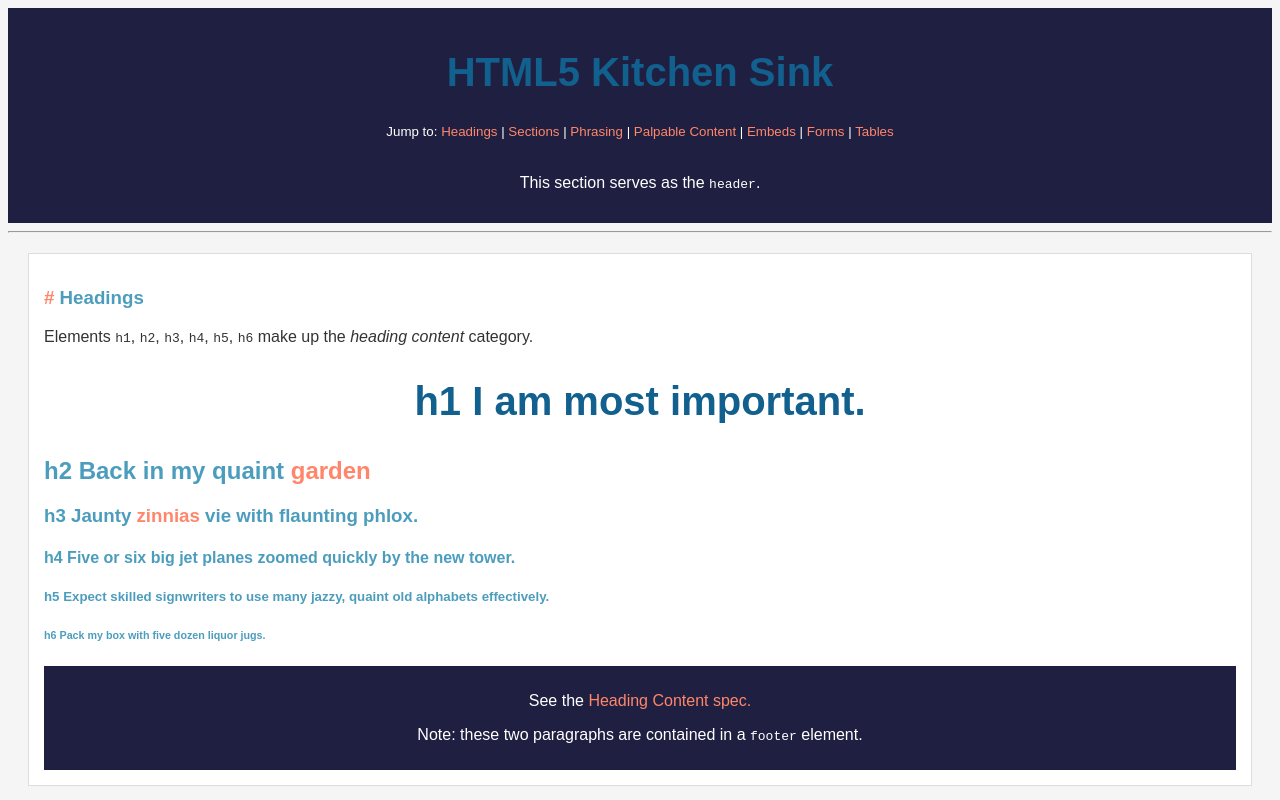
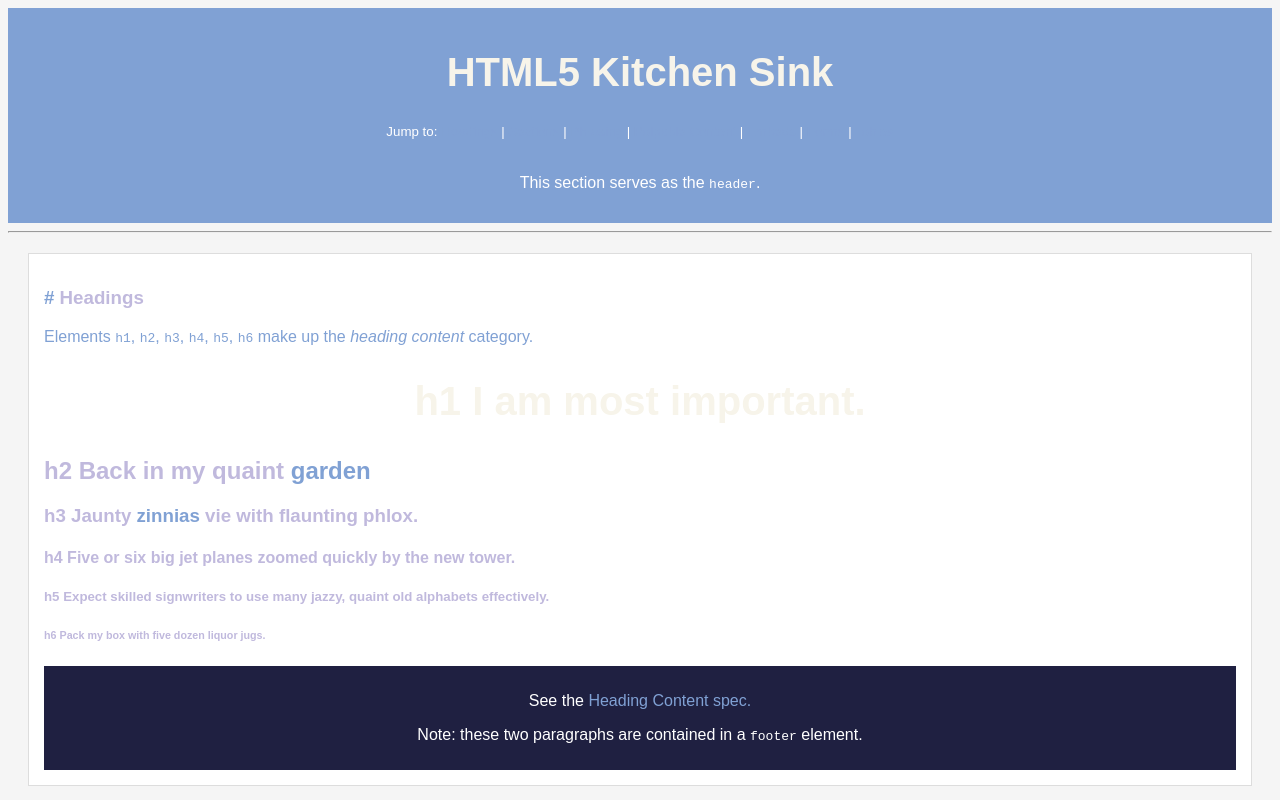
Before and after one commit to IanBeastDev/Portafolio, a plain HTML site: page kitchenselectores.html in a window 1280 px wide. Shown: the top 800 px of the page. Drawn offline with Linux system fonts and the light colour scheme.

Commit message:
Update selectores.css

```diff
--- a/selectores.css
+++ b/selectores.css
@@ -2,33 +2,33 @@
 body {
     font-family: Arial, sans-serif;
     background-color: #f5f5f5;
-    color: #333;
+    color: #80A1D4;
   }
 
 
   h1 {
     font-size: 2.5em;
-    color: #12608e;
+    color: #F7F4EA;
     text-align: center;
   }
 
   h2, h3, h4, h5, h6 {
-    color: #4c9dbd;
+    color: #C0B9DD;
   }
 
 
   a {
-    color: #ff866a;
+    color: #80A1D4;
     text-decoration: none;
   }
 
   a:hover {
-    color: #1F2041;
+    color: #75C9C8;
   }
 
 
   header {
-    background-color: #1F2041;
+    background-color: #80A1D4;
     color: #fff;
     padding: 15px;
     text-align: center;
```
